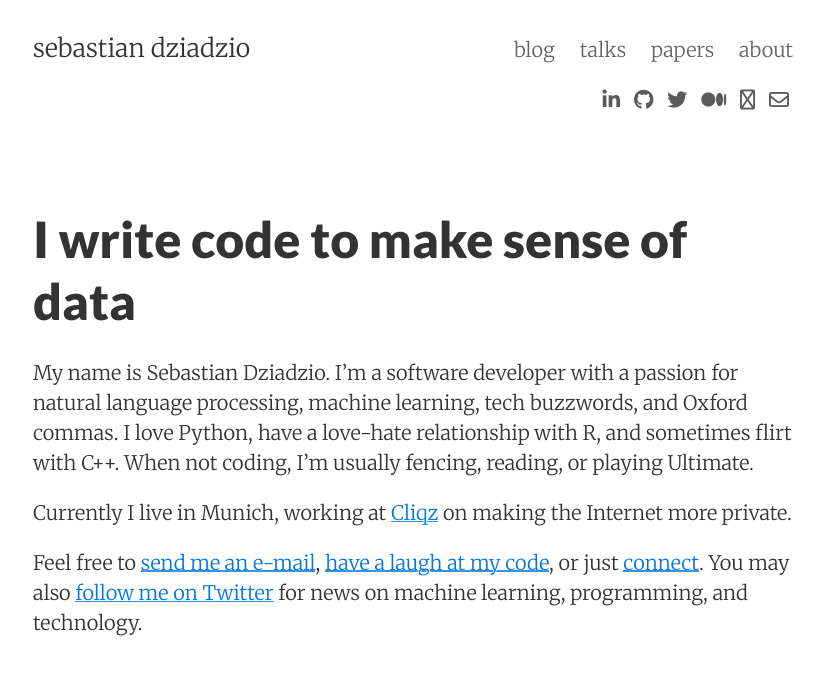
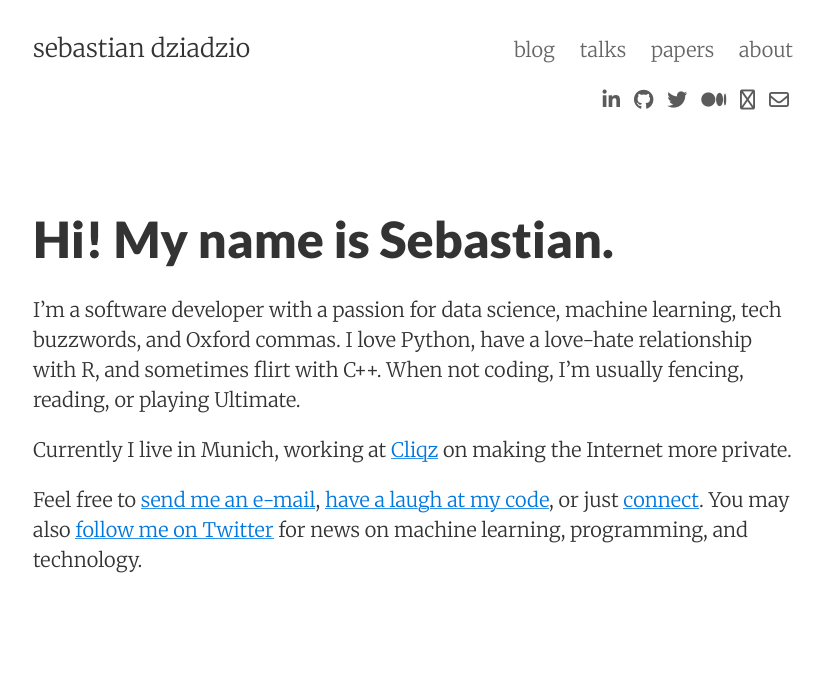
Before and after one commit to sbdzdz/sebastiandziadzio.github.io, a Jekyll site: the page built from about.md, in a window 1280 px wide. Shown: the top 675 px of the page, without its empty margins (227-1050 px from the left). Built offline with Jekyll 4.4.1, drawn with Linux system fonts in a browser that asks for light colours; nearby versions of some CDN libraries.

Commit message:
Minor tweaks on about and talks

```diff
--- a/about.md
+++ b/about.md
@@ -4,9 +4,9 @@ title: about
 permalink: /about/
 tags: about
 ---
-# I write code to make sense of data
+# Hi! My name is Sebastian.
 
-My name is Sebastian Dziadzio. I'm a software developer with a passion for natural language processing, machine learning, tech buzzwords, and Oxford commas. I love Python, have a love-hate relationship with R, and sometimes flirt with C++. When not coding, I'm usually fencing, reading, or playing Ultimate.
+I'm a software developer with a passion for data science, machine learning, tech buzzwords, and Oxford commas. I love Python, have a love-hate relationship with R, and sometimes flirt with C++. When not coding, I'm usually fencing, reading, or playing Ultimate.
 
 Currently I live in Munich, working at [Cliqz](http://cliqz.com) on making the Internet more private.
 
```
Also changed, not shown: talks.md (+1 -1 lines).
